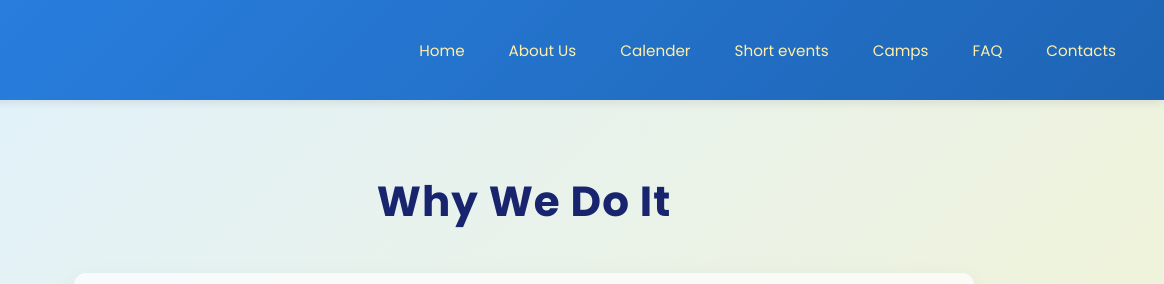
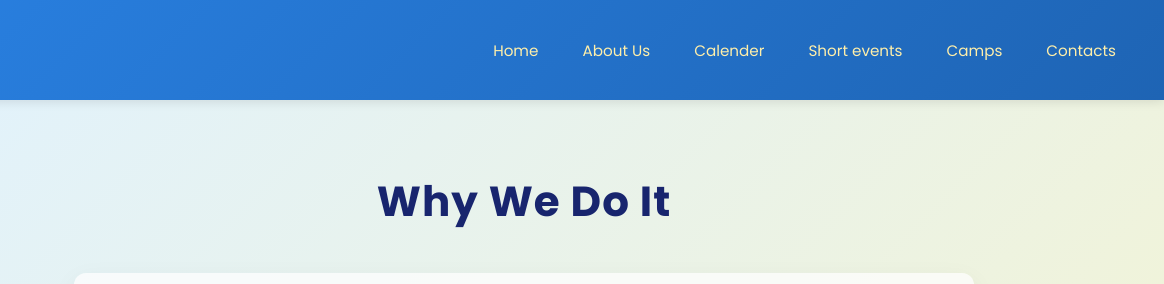
Before and after one commit to ArteShow/Family-STEAM, a plain HTML site: page frontend/public/assets/html/about_us.html in a window 1280 px wide. Shown: the top 284 px of the page, 116-1280 px from the left. Drawn offline with Linux system fonts and the light colour scheme.

Commit message:
removed FAQ as page

```diff
--- a/frontend/public/assets/html/about_us.html
+++ b/frontend/public/assets/html/about_us.html
@@ -24,7 +24,6 @@
             <a href="calender.html">Calender</a>
             <a href="short_events.html">Short events</a>
             <a href="">Camps</a>
-            <a href="">FAQ</a>
             <a href="">Contacts</a>
         </nav>
     </header>
```
Also changed, not shown: frontend/public/assets/html/calender.html (+0 -1 lines), frontend/public/index.html (+0 -1 lines).
